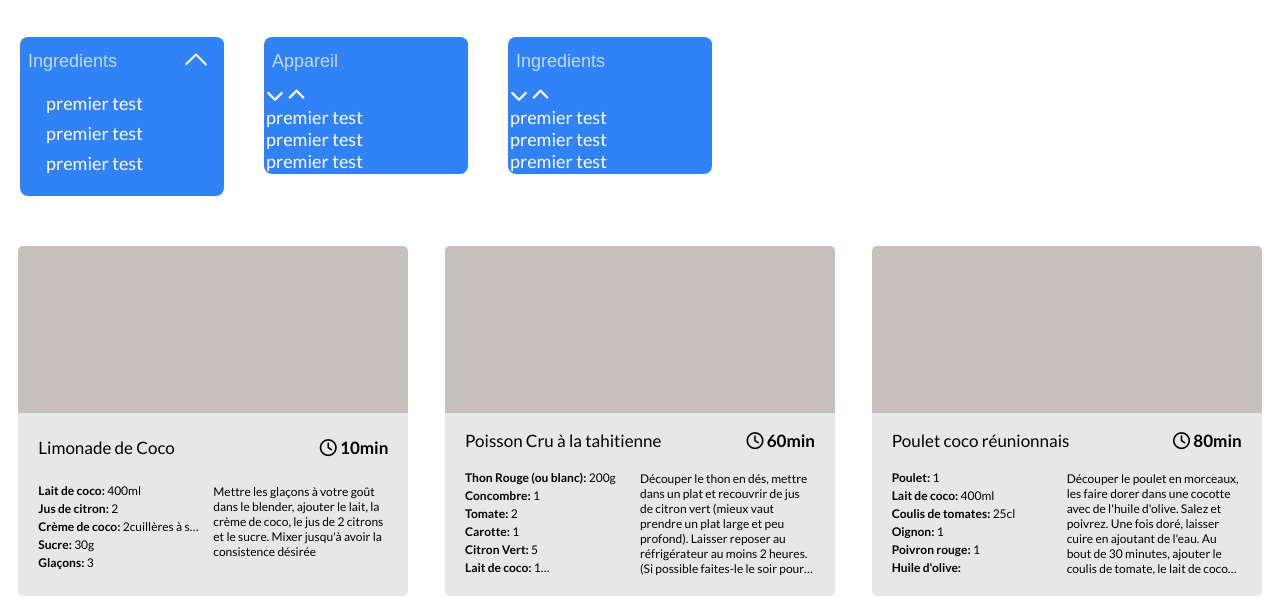
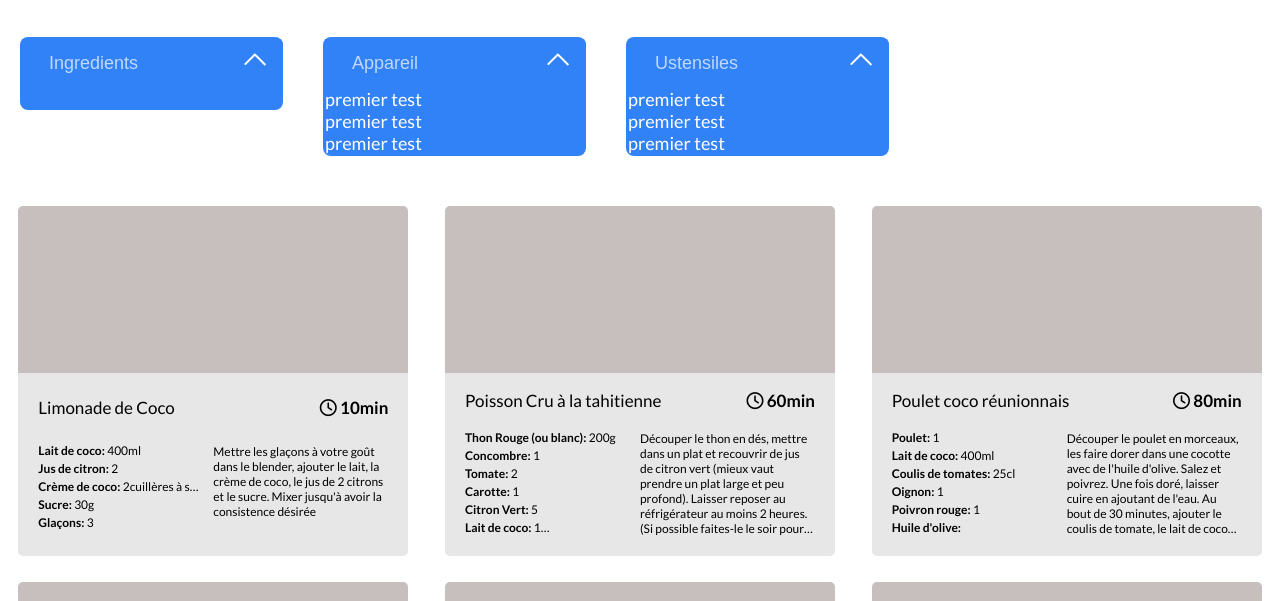
Before and after one commit to Guillaume-Gozillon/Les-petits-plats, a website with bundled scripts: page index.html in a window 1280 px wide. Shown: the part 199-800 px from the top of the page. Built offline with nearby package versions, Linux system fonts and the light colour scheme.

Commit message:
Add features  + CSS

```diff
--- a/index.html
+++ b/index.html
@@ -10,7 +10,6 @@
     <script src="https://kit.fontawesome.com/9ef4497e63.js" crossorigin="anonymous"></script>
     <link rel="icon" type="image/png" href="img/favicone.png" />
     <script type="module" src="./src/index.js" defer></script>
-    <script src="./src/dropdown.js" defer></script>
     <title>Les petits plats | Accueil</title>
 </head>
 <body>
@@ -20,29 +19,24 @@
         <input type="text" class="searchbar" placeholder="Rechercher un ingrédient, un ustensile, un appareil ou une recette">
     </header>
     <section class="btn-section">
-        <label id="btn-ingredients">
+        <label id="btn-search">
             <input type="text" placeholder="Ingredients" >
             <div id="arrow" class="arrow"></div>
-            <ul class="interieur">
-                <li>premier test</li>
-                <li>premier test</li>
-                <li>premier test</li>
+            <ul id="interieur" class="interieur">
             </ul>
         </label>
-        <label>
+        <label id="btn-search" class="btn-search appareil">
             <input type="text" placeholder="Appareil" >
-            <i class="fas fa-chevron-down"></i>
-            <i class="fas fa-chevron-up elHidden"></i>
+            <div id="arrow" class="arrow"></div>
             <ul>
                 <li>premier test</li>
                 <li>premier test</li>
                 <li>premier test</li>
             </ul>
         </label>
-        <label>
-            <input type="text" placeholder="Ingredients" >
-            <i class="fas fa-chevron-down"></i>
-            <i class="fas fa-chevron-up elHidden"></i>
+        <label id="btn-search">
+            <input type="text" placeholder="Ustensiles" >
+            <div id="arrow" class="arrow"></div>
             <ul>
                 <li>premier test</li>
                 <li>premier test</li>
--- a/sass/components/_buttons.scss
+++ b/sass/components/_buttons.scss
@@ -12,17 +12,17 @@
         padding: 2px;
         margin-right: 40px;
         border-radius: 8px;
-        width: 200px;
         color: white;
         overflow: hidden;
         cursor: pointer;
         height: 100%;
         & input{
-            padding: 12px 6px;
+            padding: 14px 0px 14px 27px;
             background-color: $blue;
             border: none;
             color: white;
             font-size: 18px;
+            width: 100%;
             &::placeholder{
                 color: rgba(255, 255, 255, 0.694);
                 margin-left: 10px;
@@ -34,11 +34,23 @@
         & .interieur{
             list-style: none;
             padding: 4px 20px 16px;
+            display: grid;
+            grid-template-columns: 1fr 1fr 1fr;
             & li{
-                padding: 4px;
+                padding: 5px 30px;
+                &:hover{
+                  background-color: rgba(white, .2);
+                  border-radius: 5px;
+                  transition: .05s;
+                  cursor: copy;
+                }
             }
         }
     }
+}
+
+.appareil{
+    background-color: red;
 }
 
 .arrow {
--- /dev/null
+++ b/src/List.js
@@ -0,0 +1,14 @@
+export class List {
+  constructor (data) {
+    const labelHTML = document.getElementById('interieur')
+
+    this.listDOM = this.buildLI(data)
+    labelHTML.append(this.listDOM)
+  }
+
+  buildLI (data) {
+    const listContent = document.createElement('li')
+    listContent.insertAdjacentHTML('afterbegin', data.ingredients[1].ingredient)
+    return listContent
+  }
+}
--- a/src/dropdown.js
+++ b/src/dropdown.js
@@ -1,6 +1,17 @@
-const btnIngredient = document.getElementById('btn-ingredients')
+/* eslint-disable no-new */
+import { List } from './List.js'
 
-btnIngredient.addEventListener('click', () => {
-    const arrowBtn = document.getElementById('arrow')
-    arrowBtn.classList.toggle('open')
-})
+export class Dropdown {
+  constructor (data) {
+    this.openBox = this.getIngredient(data)
+  }
+
+  getIngredient (data) {
+    const btnIngredient = document.getElementById('btn-search')
+    btnIngredient.addEventListener('click', () => {
+      const arrowBtn = document.getElementById('arrow')
+      arrowBtn.classList.add('open')
+      new List(data)
+    })
+  }
+}
--- a/src/index.js
+++ b/src/index.js
@@ -1,4 +1,6 @@
+/* eslint-disable no-new */
 import { Card } from './Card.js'
+import { Dropdown } from './Dropdown.js'
 
 async function fetchData () {
   const response = await fetch('./data/recipes.json')
@@ -7,9 +9,10 @@ async function fetchData () {
 }
 
 fetchData().then((data) => {
-    console.log(data)
-    const mediaRecipes = data.recipes
-    mediaRecipes.forEach(el => {
-        new Card(el)
-    });
+  console.log(data)
+  const mediaRecipes = data.recipes
+  mediaRecipes.forEach(el => {
+    new Card(el)
+    new Dropdown(el)
+  })
 })
```
Also changed, not shown: package.json (+3 -4 lines), .eslintrc.js, public/css/style.css, 2 other files.
